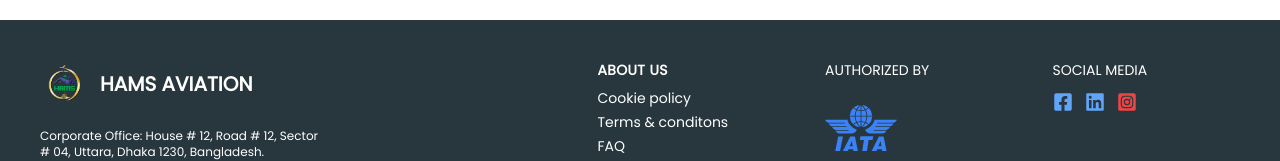
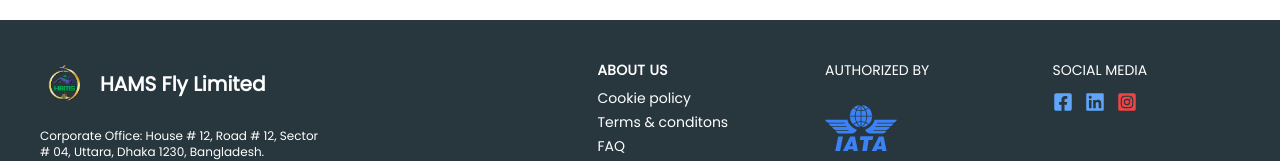
Before and after one commit to Nobel2155/Test, a Next.js app: page / in a window 1280 px wide. Shown: the part 5531-5692 px from the top of the page. Built offline with nearby package versions, Linux system fonts and the light colour scheme.

Commit message:
footer update

```diff
--- a/src/components/Footer.jsx
+++ b/src/components/Footer.jsx
@@ -27,7 +27,7 @@ const Footer = () => {
                 <Image src={logo} alt="" />
               </div>
               <span className="self-center text-xl font-semibold">
-                HAMS AVIATION
+                HAMS Fly Limited
               </span>
             </a>
             <div className="w-[290px] mt-5">
```
